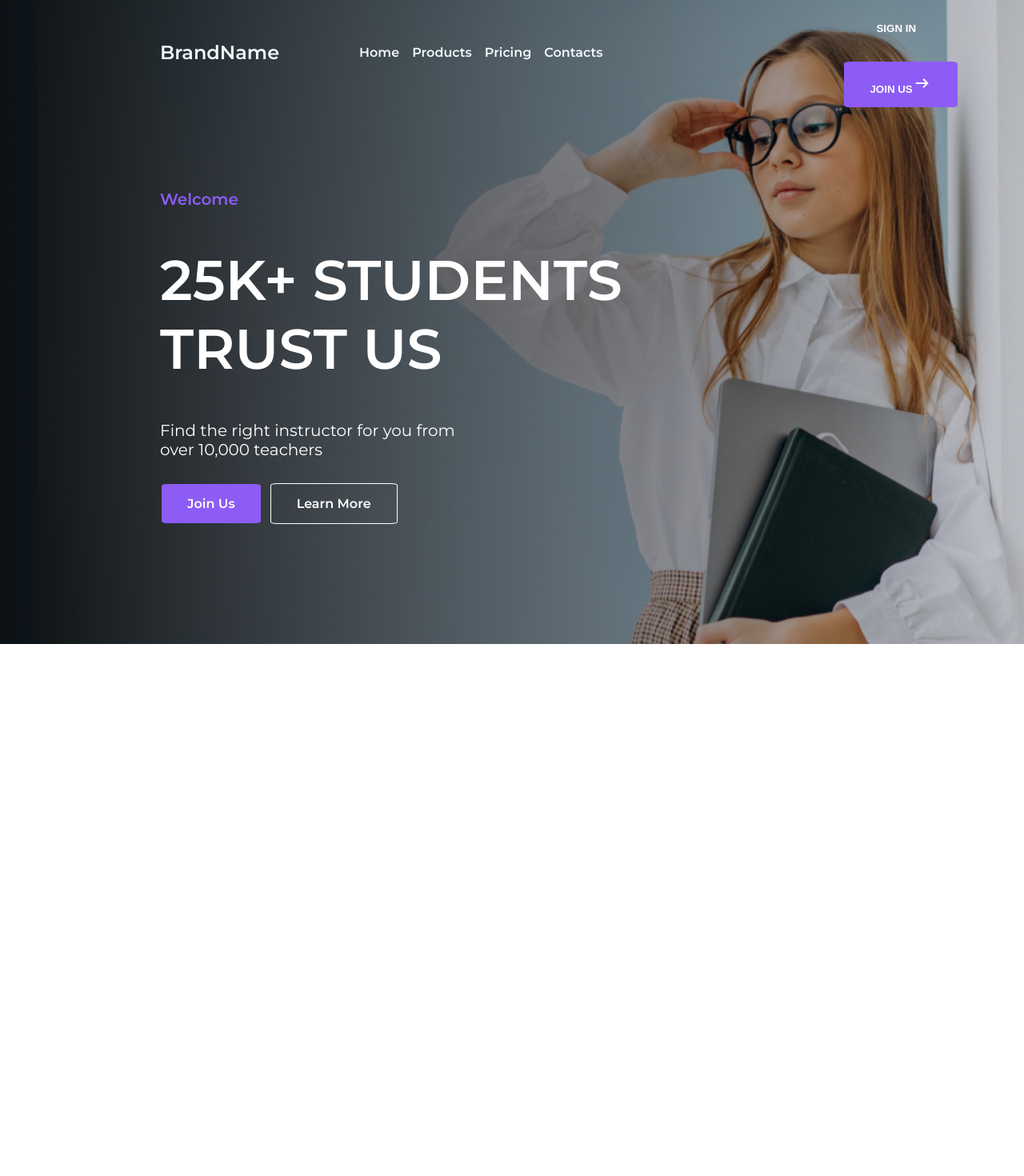
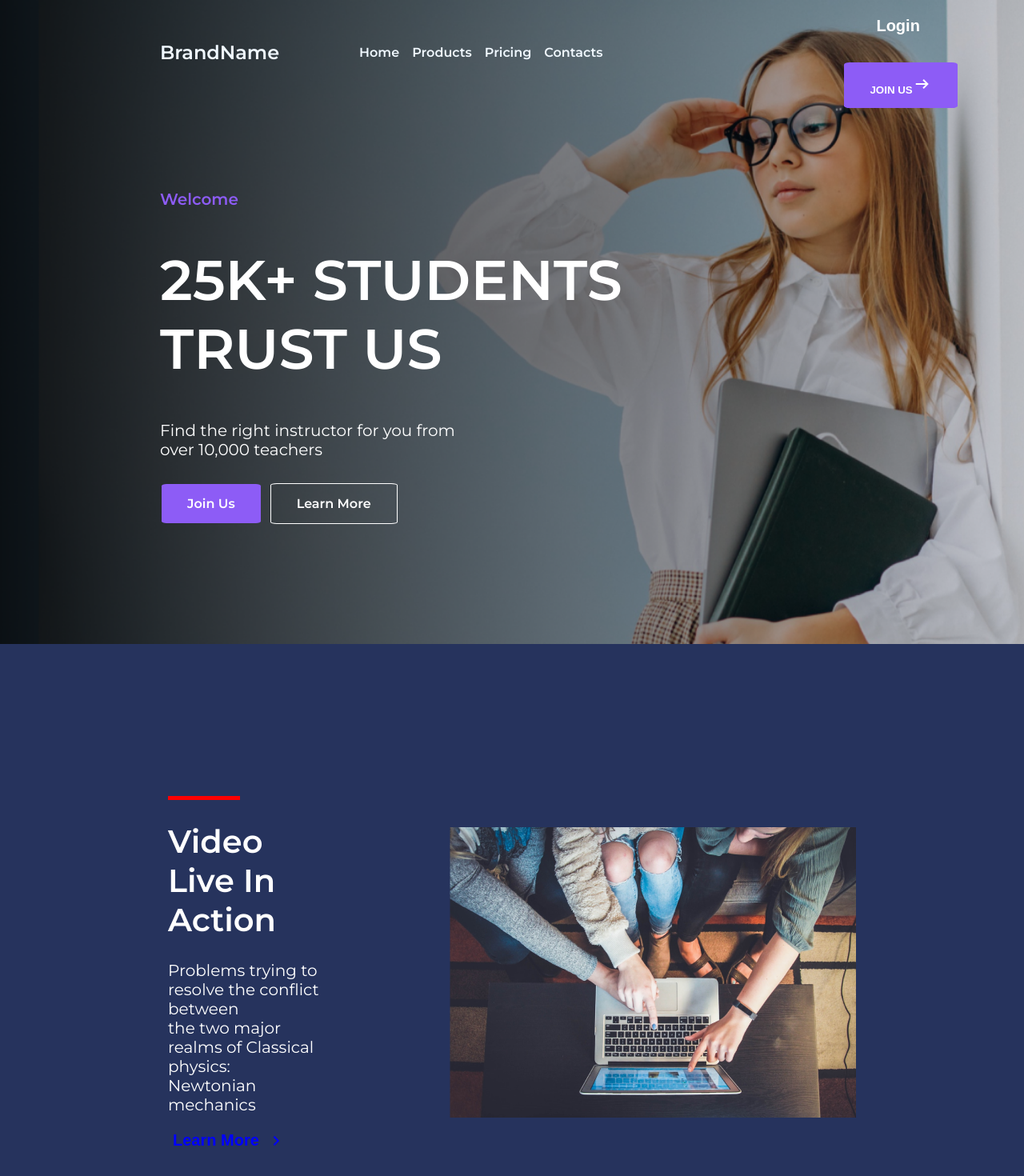
Before and after one commit to okhot/schoolweb, a React (Create React App) app: page / in a window 1280 px wide. Shown: the top 1470 px of the page at 80% size. Before the commit the page ends 805 px from the top, so only its background shows below. Built offline with nearby package versions, Linux system fonts and the light colour scheme.

Commit message:
design video section

```diff
--- /dev/null
+++ b/src/components/molecules/VideoAction/videoAction.css
@@ -0,0 +1,40 @@
+.video__action{
+    display: flex;
+    flex-direction: row;
+    margin:  190px 210px;
+    gap: 10rem;
+    align-items: center;
+}
+
+.video__description{
+    color: white;
+}
+
+.video__description h1{
+    font-size: 40px;
+    font-weight: 600;
+}
+
+.video__description p{
+    font-size: 20px;
+}
+
+.video__description button{
+    font-weight:bold;
+    background: transparent;
+    cursor: pointer;
+    border: 1px;
+    color: blue;
+    display: flex;
+    flex-direction: row;
+    align-items: center;
+    gap: 10px;
+    justify-content: start;
+    font-size: 20px;
+}
+
+.bar{
+    background-color: red;
+    height: 5px;
+    width: 90px;
+}
--- /dev/null
+++ b/src/components/molecules/VideoAction/videoAction.js
@@ -0,0 +1,25 @@
+import React from 'react'
+import video from '../../../images/video.png'
+import '../VideoAction/videoAction.css'
+
+
+
+export default function VideoAction() {
+  return (
+    <div className="video__action">
+       <div className="video__description">
+        <div className="bar"></div>
+        <h1>Video Live In Action</h1>
+        <p>Problems trying to resolve the conflict between <br /> the two major realms of Classical physics: <br /> Newtonian mechanics </p>
+        <button>Learn More
+        <span class="material-symbols-outlined">
+           chevron_right
+        </span>
+        </button>
+       </div>
+       <div className="video">
+       <img src={video} alt="video" />
+       </div>
+    </div>
+  )
+}
--- a/src/components/organisms/forms/HeroSection.css
+++ b/src/components/organisms/forms/HeroSection.css
@@ -1,5 +1,5 @@
 .hero{
-    background-image: url(/public/images/background.png);
+    background-image: url(/src/images/background.png);
     background-repeat: no-repeat;
     background-position: center;
     background-size: cover;
--- /dev/null
+++ b/src/components/organisms/templates/Body/body.js
@@ -0,0 +1,12 @@
+import React from 'react'
+import VideoAction from '../../../molecules/VideoAction/videoAction'
+
+
+
+export default function Body() {
+  return (
+    <>
+     <VideoAction />
+    </>
+  )
+}
--- a/src/components/organisms/templates/NavBar/NavBar.css
+++ b/src/components/organisms/templates/NavBar/NavBar.css
@@ -30,7 +30,7 @@
 
 }
 
-.login{
+.joinus{
     background-color: #8D5CF6;
     font-weight:bold;
     border: none;
@@ -39,12 +39,14 @@
     padding: 15px 32px;
     text-align: center;
     text-decoration: none;
-    display: inline-block;
     margin: 4px 2px;
     cursor: pointer;
+    flex-direction: row;
+    align-items: center;
 }
 
-.signin{
+.login{
+    font-size: 20px;
     font-weight:bold;
     background: transparent;
     cursor: pointer;
--- a/src/components/organisms/templates/NavBar/NavBar.js
+++ b/src/components/organisms/templates/NavBar/NavBar.js
@@ -13,8 +13,8 @@ function NavBar (){
       <Link to ='/' className="navbar__link">Contacts</Link>
 </div>
  <div className="navbar__buttons">
- <button className="signin">SIGN IN</button>
- <button className="login">JOIN US
+ <button className="login">Login</button>
+ <button className="joinus">JOIN US
       <span class="material-symbols-outlined">
        arrow_right_alt
       </span></button>
--- a/src/index.css
+++ b/src/index.css
@@ -4,4 +4,5 @@ body {
  margin: 0;
  padding: 0;
  font-family: montserrat;
+ background-color: #26335D;
 }
--- a/src/pages/Home.js
+++ b/src/pages/Home.js
@@ -1,11 +1,13 @@
 import React from 'react'
 import { Router } from 'react-router-dom'
 import HeroSection from '../components/organisms/forms/HeroSection'
+import Body from '../components/organisms/templates/Body/body'
 
 export default function Home() {
   return (
     <>
    <HeroSection />
+   <Body />
     </>
   )
 }
```
Also changed, not shown: src/images/background.png (renamed from public/images/background.png), src/images/video.png (added).
